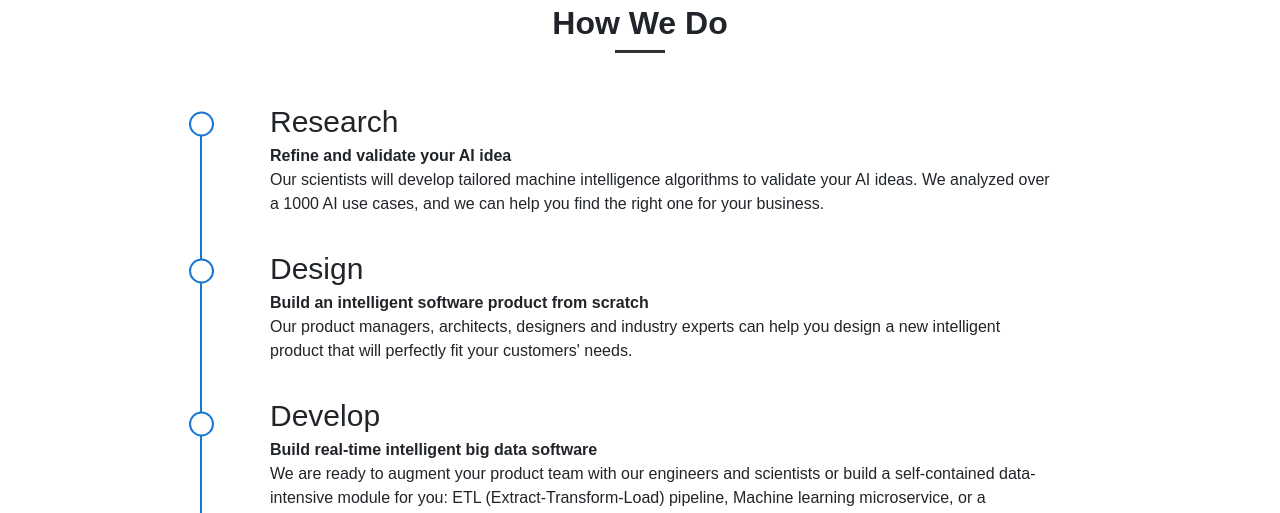
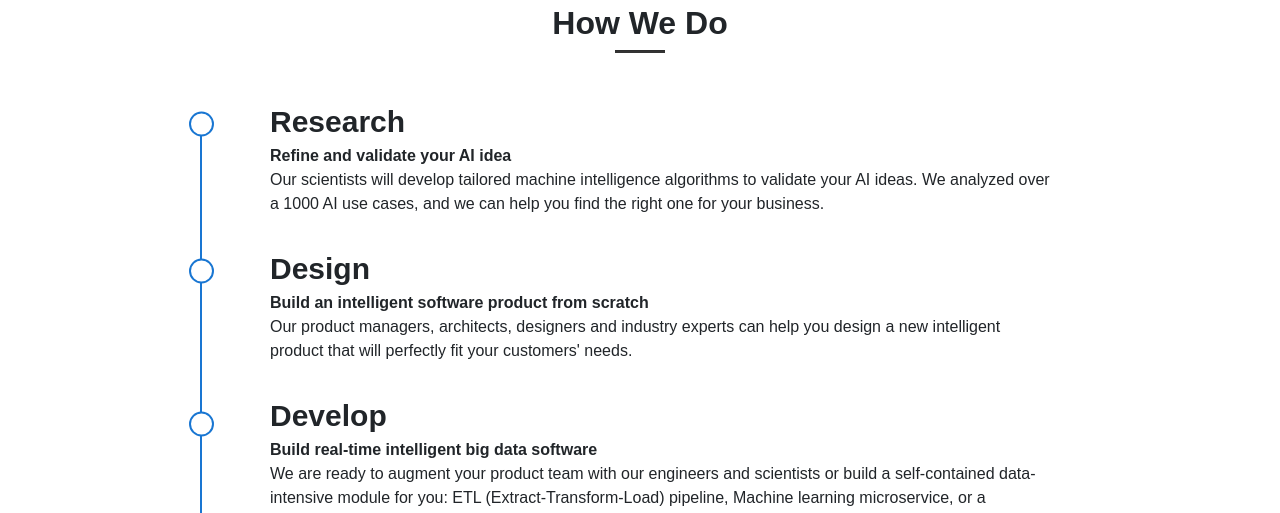
Before and after one commit to liquidworkings/liquidworkings.github.io, a Jekyll site: the page built from index.html, in a window 1280 px wide. Shown: the part 1373-1886 px from the top of the page. Built offline with Jekyll 4.4.1, drawn with Linux system fonts in a browser that asks for light colours; nearby versions of some CDN libraries; some web fonts are replaced; comment, search, counter and statistics services are not loaded.

Commit message:
caravel website update 13

```diff
--- a/index.html
+++ b/index.html
@@ -83,18 +83,18 @@ title: Home
       <div class="col-md-10">
         <div class="timeline-container">
           <div class="timeline-content">
-            <div style="font-size: 30px;">Research</div>
-            <div style="font-weight: 760">Refine and validate your AI idea</div>
+            <div style="font-size: 30px;font-weight: 700">Research</div>
+            <div style="font-weight: 600">Refine and validate your AI idea</div>
             <div style="font-weight: 300">Our scientists will develop tailored machine intelligence algorithms to validate your AI ideas. We analyzed over a 1000 AI use cases, and we can help you find the right one for your business.</div>
           </div>
           <div class="timeline-content">
-            <div style="font-size: 30px;">Design</div>
-            <div style="font-weight: 700">Build an intelligent software product from scratch</div>
+            <div style="font-size: 30px;font-weight: 700">Design</div>
+            <div style="font-weight: 600">Build an intelligent software product from scratch</div>
             <div style="font-weight: 300">Our product managers, architects, designers and industry experts can help you design a new intelligent product that will perfectly fit your customers' needs.</div>
           </div>
           <div class="timeline-content">
-            <div style="font-size: 30px;">Develop</div>
-            <div style="font-weight: 700">Build real-time intelligent big data software</div>
+            <div style="font-size: 30px;font-weight: 700">Develop</div>
+            <div style="font-weight: 600">Build real-time intelligent big data software</div>
             <div style="font-weight: 300">We are ready to augment your product team with our engineers and scientists or build a self-contained data-intensive module for you: ETL (Extract-Transform-Load) pipeline, Machine learning microservice, or a Business Intelligence tool.</div>
           </div>
         </div>
```
